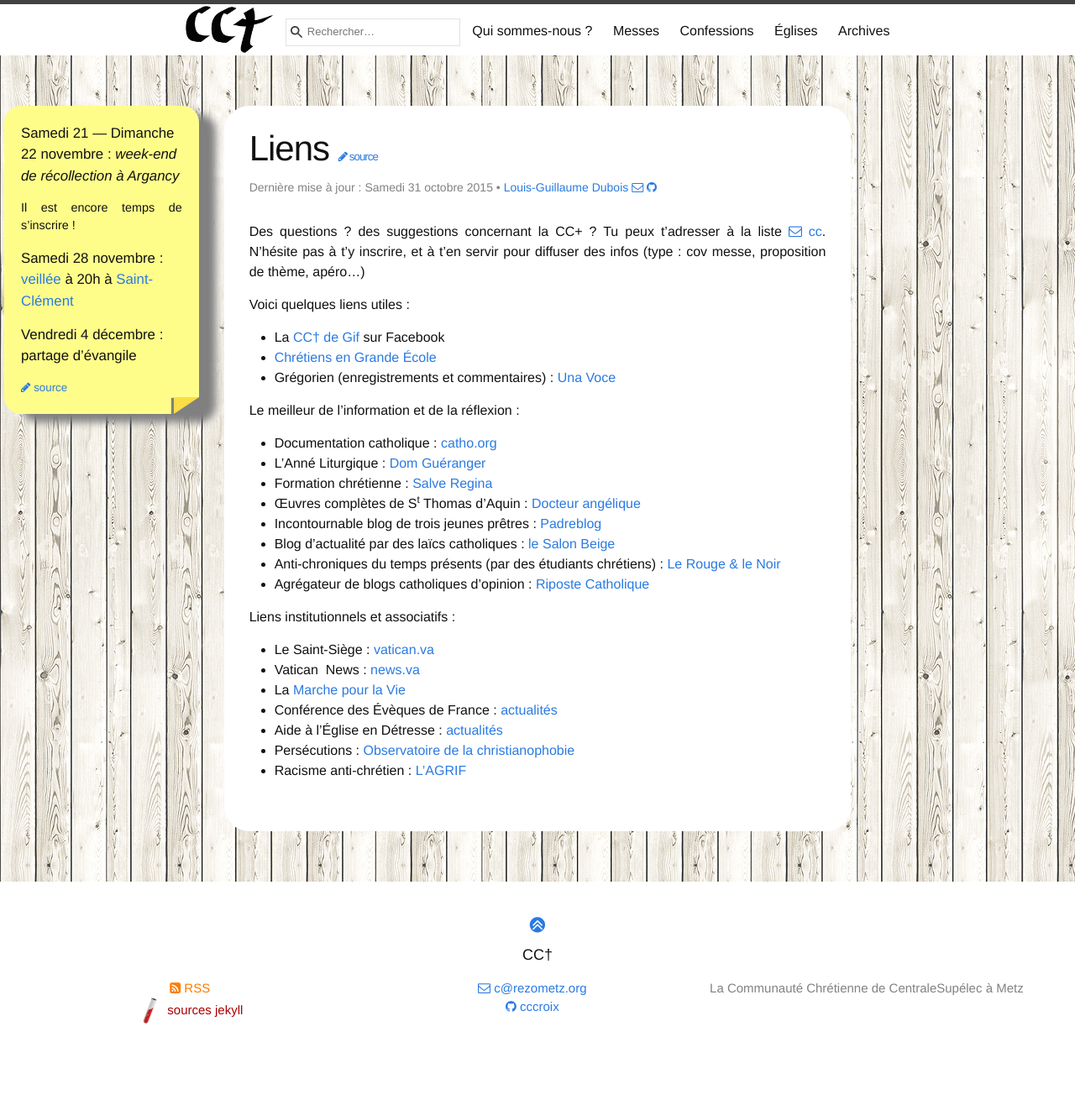
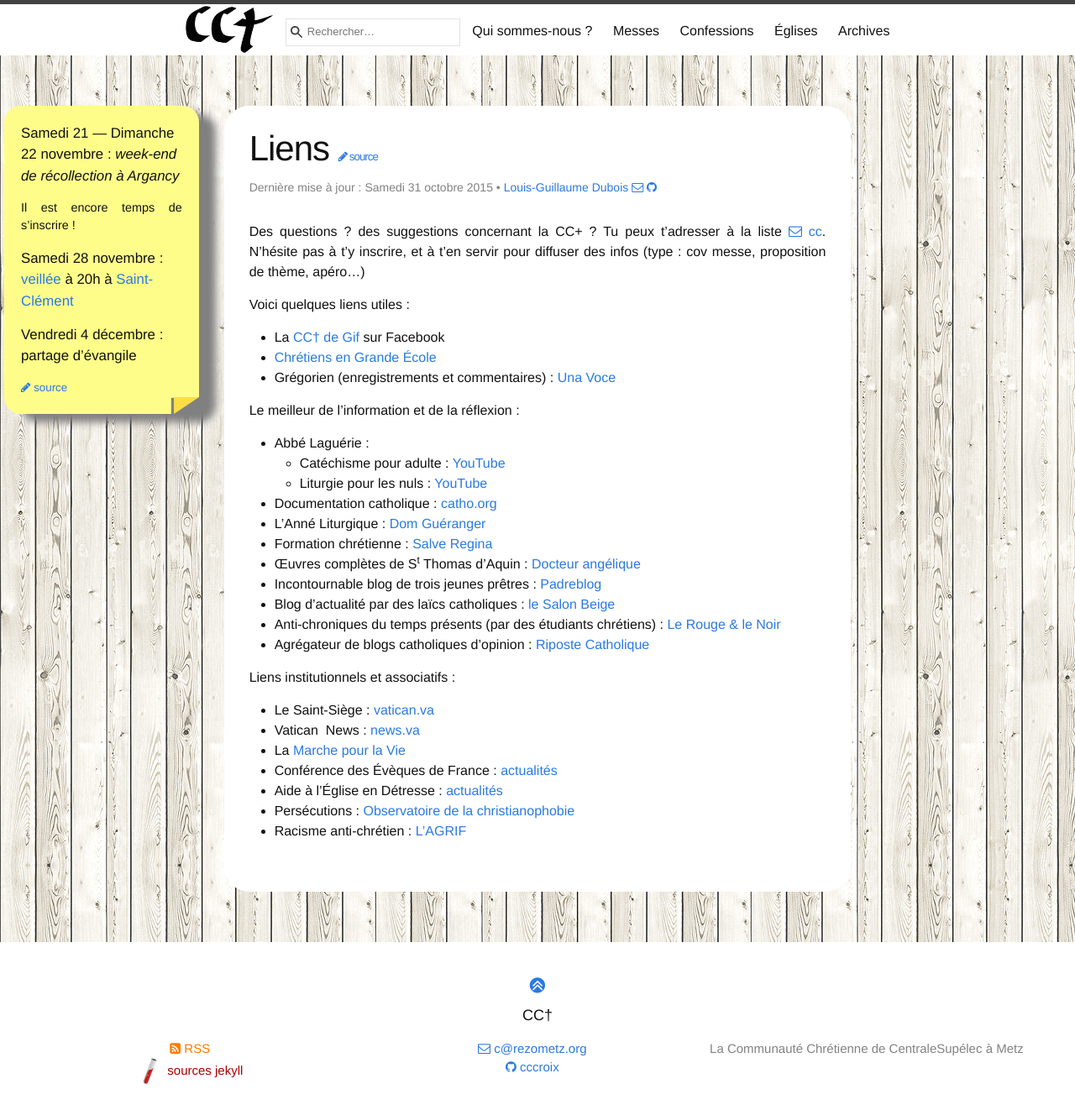
Before and after one commit to cccroix/cccroix.github.io, a Jekyll site: the page built from wp/liens/index.markdown, in a window 1280 px wide. Shown: the whole page at 84% size. Built offline with Jekyll 4.4.1, drawn with Linux system fonts in a browser that asks for light colours; before the commit the page ends 1250 px from its top, so only the background shows below that.

Commit message:
ajoute des liens indispensables

```diff
--- a/wp/liens/index.markdown
+++ b/wp/liens/index.markdown
@@ -20,6 +20,9 @@ Voici quelques liens utiles :
 
 Le meilleur de l’information et de la réflexion :
 
+* Abbé Laguérie :
+  - Catéchisme pour adulte : [YouTube](https://www.youtube.com/playlist?list=PLqpHp03iF-PcFIwgwVhptdXZ2rtfIgJhN)
+  - Liturgie pour les nuls : [YouTube](https://www.youtube.com/playlist?list=PLqpHp03iF-PfFqACzE0ModHYKv5OddyUO)
 * Documentation catholique : [catho.org](http://catho.org/)
 * L’Anné Liturgique : [Dom Guéranger](http://www.abbaye-saint-benoit.ch/gueranger/anneliturgique/index.htm)
 * Formation chrétienne : [Salve Regina](http://www.salve-regina.com/)
```
